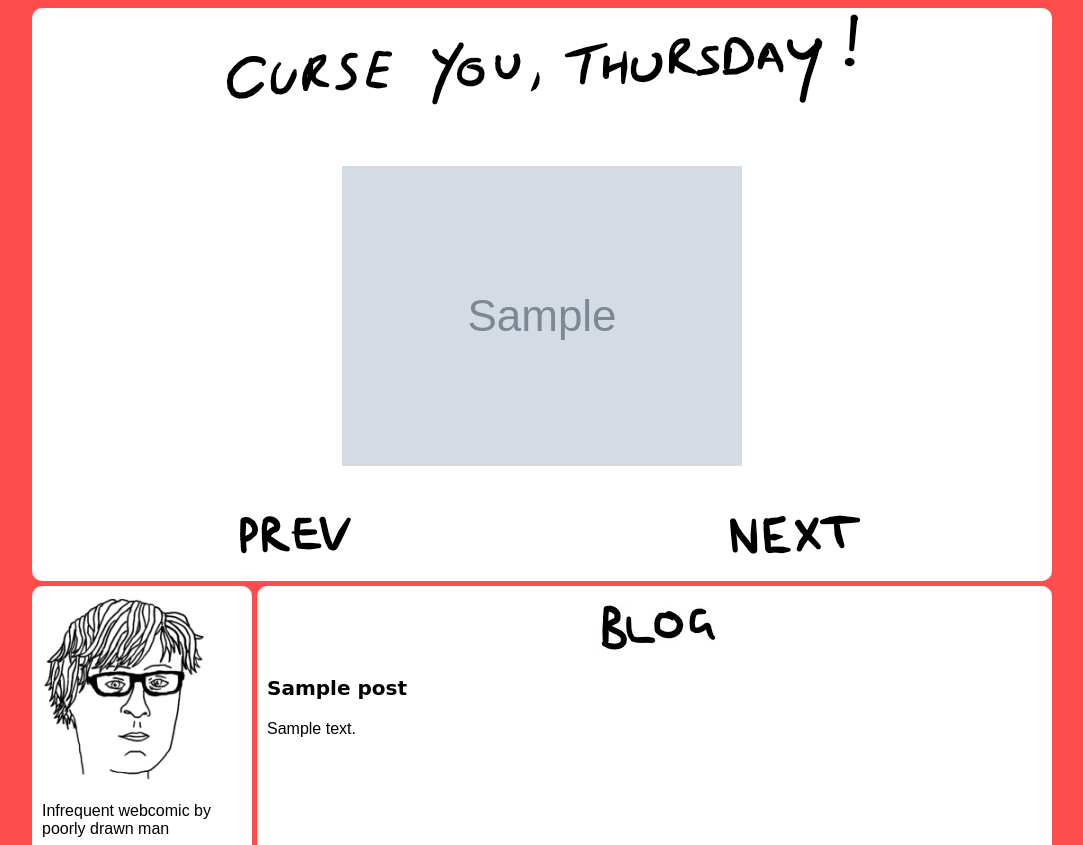
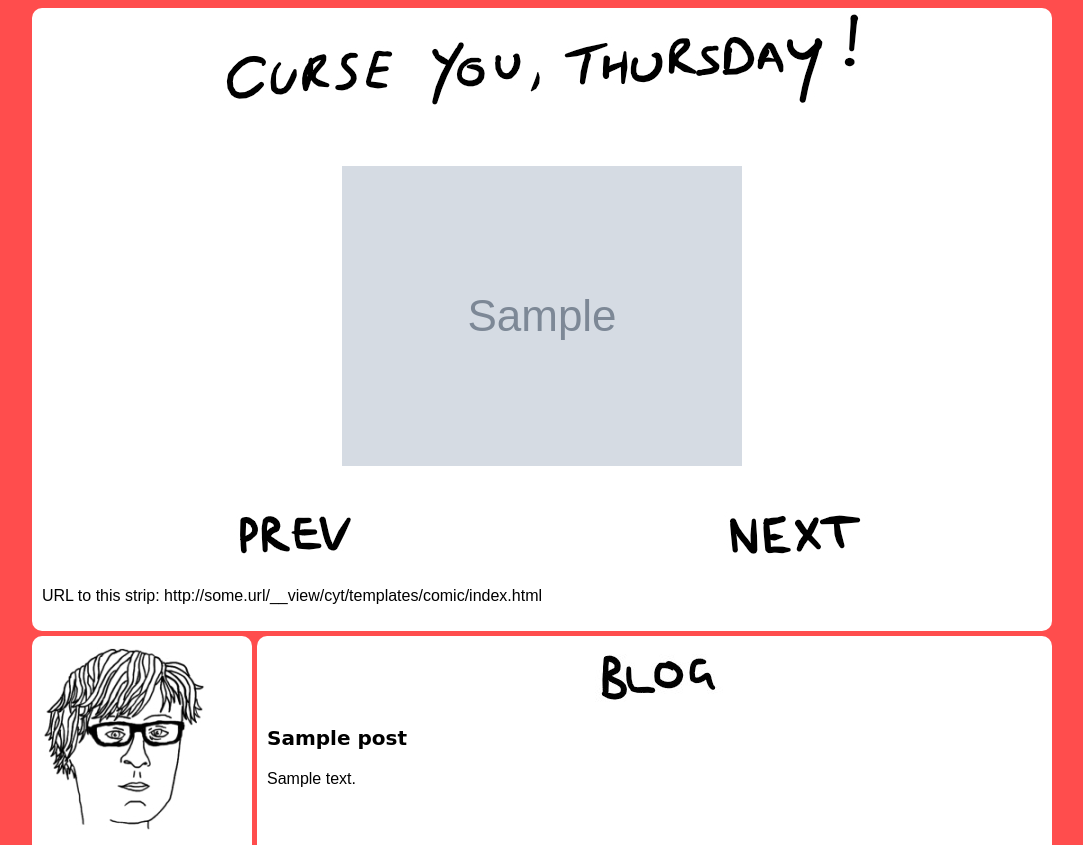
Before and after one commit to daveSHMB/cyt, a Django app: template cyt/templates/comic/index.html in a window 1280 px wide. Shown: the top 845 px of the page, without its empty margins (98-1181 px from the left). Run offline with Django 3.2, Linux system fonts and the light colour scheme; the template is opened without the code that fills it: most values are stand-ins (such as "Sample title", 1, 10 or a date in 2020); grey boxes marked "Sample" are stand-in pictures; some web fonts are replaced.

Commit message:
Current url now shown for sharing

```diff
--- a/cyt/templates/comic/index.html
+++ b/cyt/templates/comic/index.html
@@ -39,7 +39,9 @@
                         </td>
                     </tr>
                 </table>
+                <p>URL to this strip: http://some.url{{ request.get_full_path }}</p>
             </div>
+
 
 
         <div id="blog-about">
```
